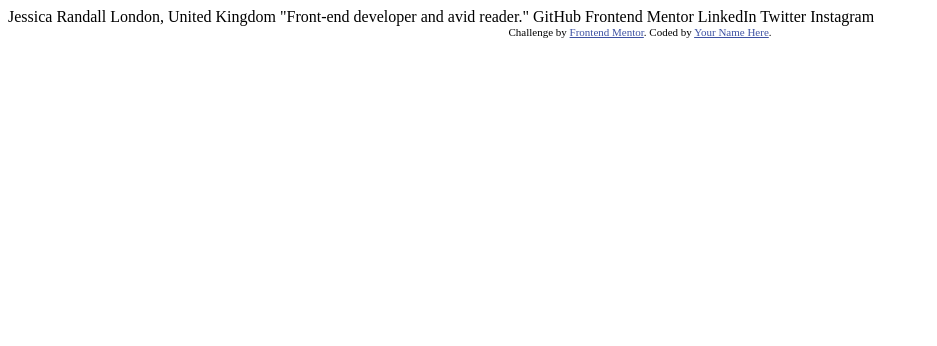
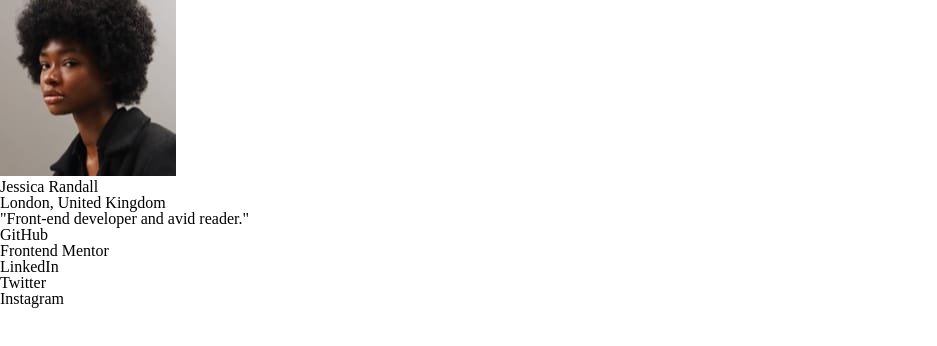
Before and after one commit to said-ops/social-links-profile, a plain HTML site: page index.html in a window 1280 px wide. Shown: the whole page, without its empty margins (0-937 px from the left). Drawn offline with Linux system fonts and the light colour scheme.

Commit message:
setting vars

```diff
--- a/index.html
+++ b/index.html
@@ -2,33 +2,31 @@
 <html lang="en">
 <head>
   <meta charset="UTF-8">
-  <meta name="viewport" content="width=device-width, initial-scale=1.0"> <!-- displays site properly based on user's device -->
-
+  <meta name="viewport" content="width=device-width, initial-scale=1.0">
   <link rel="icon" type="image/png" sizes="32x32" href="./assets/images/favicon-32x32.png">
-
+  <link rel="stylesheet" href="./reset.css">
+  <link rel="stylesheet" href="./style.css">
   <title>Frontend Mentor | Social links profile</title>
-
-  <!-- Feel free to remove these styles or customise in your own stylesheet 👍 -->
-  <style>
-    .attribution { font-size: 11px; text-align: center; }
-    .attribution a { color: hsl(228, 45%, 44%); }
-  </style>
 </head>
 <body>
-
-  Jessica Randall
-  London, United Kingdom
-  "Front-end developer and avid reader."
-
-  GitHub
-  Frontend Mentor
-  LinkedIn
-  Twitter
-  Instagram
-
-  <div class="attribution">
-    Challenge by <a href="https://www.frontendmentor.io?ref=challenge" target="_blank">Frontend Mentor</a>.
-    Coded by <a href="#">Your Name Here</a>.
-  </div>
+  <main>
+    <div class="infos">
+      <div class="logo">
+        <img src="./assets/images/avatar-jessica.jpeg" alt="developer image">
+      </div>
+      <div class="info">
+        <div class="name">Jessica Randall</div>
+        <div class="adress">London, United Kingdom</div>
+      </div>
+      <div class="bio">"Front-end developer and avid reader."</div>
+    </div>
+    <div class="links">
+      <div class="link">GitHub</div>
+      <div class="link">Frontend Mentor</div>
+      <div class="link">LinkedIn</div>
+      <div class="link">Twitter</div>
+      <div class="link">Instagram</div>
+    </div>
+  </main>
 </body>
 </html>
--- /dev/null
+++ b/reset.css
@@ -0,0 +1,43 @@
+html, body, div, span, applet, object, iframe,
+h1, h2, h3, h4, h5, h6, p, blockquote, pre,
+a, abbr, acronym, address, big, cite, code,
+del, dfn, em, img, ins, kbd, q, s, samp,
+small, strike, strong, sub, sup, tt, var,
+b, u, i, center,
+dl, dt, dd, ol, ul, li,
+fieldset, form, label, legend,
+table, caption, tbody, tfoot, thead, tr, th, td,
+article, aside, canvas, details, embed,
+figure, figcaption, footer, header, hgroup,
+menu, nav, output, ruby, section, summary,
+time, mark, audio, video {
+	margin: 0;
+	padding: 0;
+	border: 0;
+	font-size: 100%;
+	font: inherit;
+	vertical-align: baseline;
+}
+/* HTML5 display-role reset for older browsers */
+article, aside, details, figcaption, figure,
+footer, header, hgroup, menu, nav, section {
+	display: block;
+}
+body {
+	line-height: 1;
+}
+ol, ul {
+	list-style: none;
+}
+blockquote, q {
+	quotes: none;
+}
+blockquote:before, blockquote:after,
+q:before, q:after {
+	content: '';
+	content: none;
+}
+table {
+	border-collapse: collapse;
+	border-spacing: 0;
+}
--- /dev/null
+++ b/style.css
@@ -0,0 +1,19 @@
+@font-face {
+    font-family: 'main';
+    src: url(./assets/fonts/Inter-VariableFont_slnt\,wght.ttf) format('truetype');
+    font-weight: 400 600 700;
+}
+:root{
+    --green:hsl(75, 94%, 57%);
+    --white:hsl(0, 0%, 100%);
+    --grey-700:hsl(0, 0%, 20%);
+    --grey-800:hsl(0, 0%, 12%);
+    --grey-900:hsl(0, 0%, 8%);
+    --paragraphe-fz:14px;
+}
+*,
+*::after,
+*::before{
+    box-sizing: border-box;
+}
+/*=======================================*/
```
